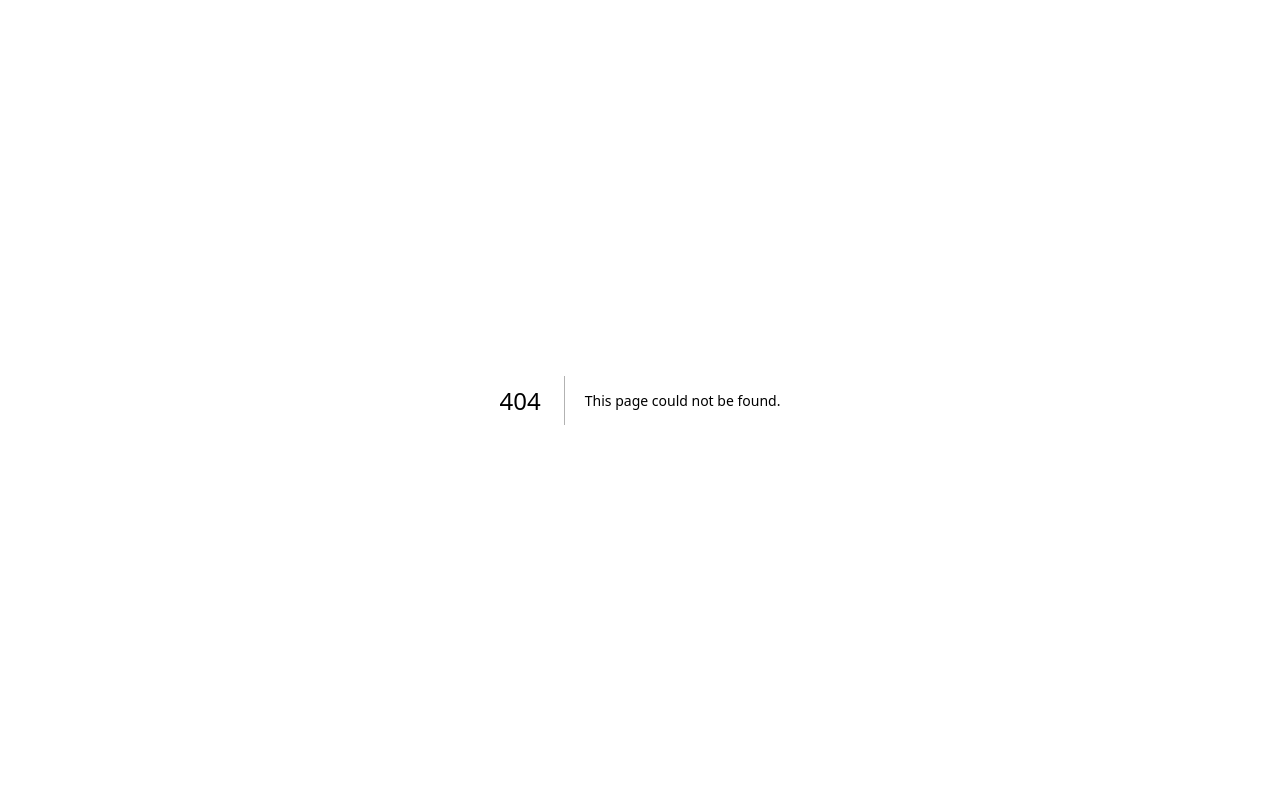
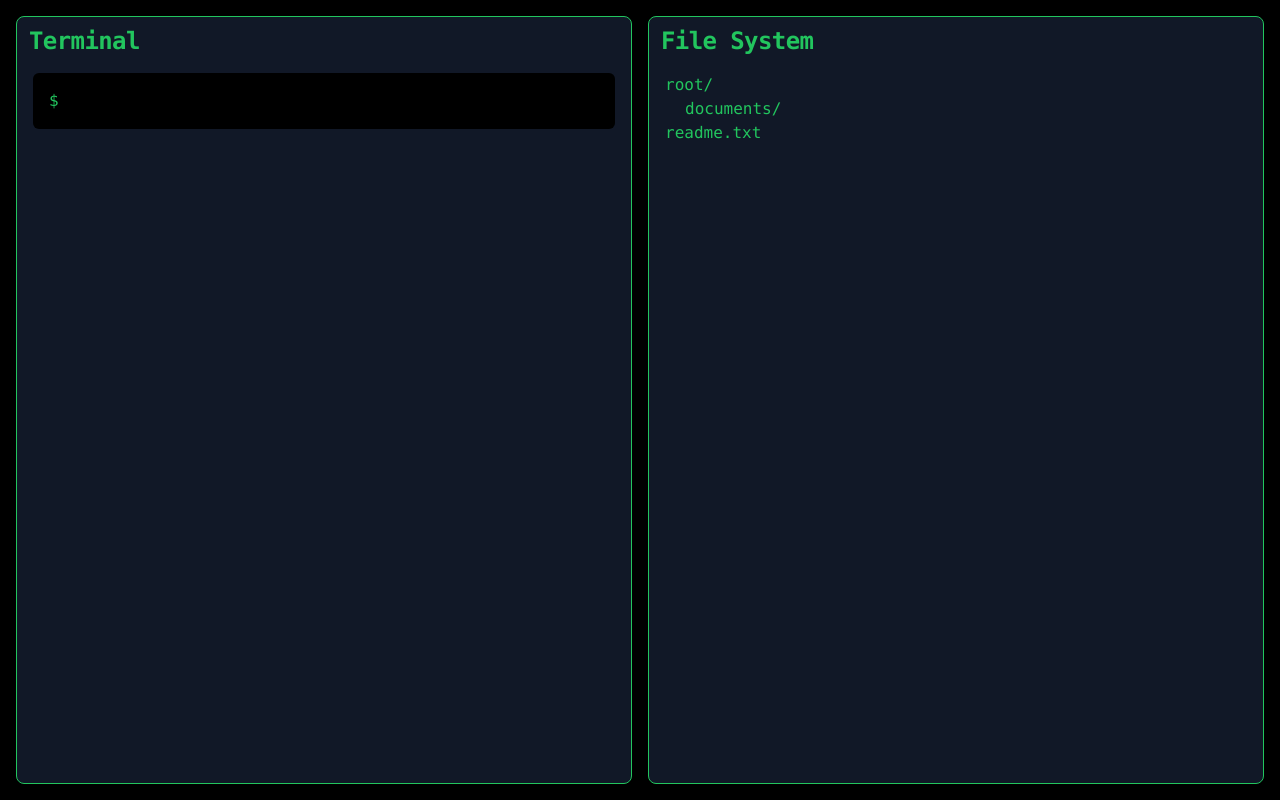
Before and after one commit to dreadnoughtB3/trpg-site-2, a Next.js app: page /hacknet in a window 1280 px wide. Before the commit this address had no page. Built offline with nearby package versions, Linux system fonts and the light colour scheme.

Commit message:
hacknet alt

```diff
--- /dev/null
+++ b/app/(normal)/hacknet/page.tsx
@@ -0,0 +1,11 @@
+"use client";
+
+import Desktop from '@/app/components/UI/Desktop';
+
+export default function Home() {
+  return (
+    <main className="min-h-screen bg-black text-green-500 font-mono">
+      <Desktop />
+    </main>
+  );
+}
--- /dev/null
+++ b/app/components/FileSystem.tsx
@@ -0,0 +1,46 @@
+import React, { useState } from 'react';
+
+interface File {
+  name: string;
+  content: string;
+}
+
+interface Directory {
+  name: string;
+  contents: (File | Directory)[];
+}
+
+const FileSystem: React.FC = () => {
+  const [fileSystem, setFileSystem] = useState<Directory>({
+    name: 'root',
+    contents: [
+      { name: 'documents', contents: [] },
+      { name: 'readme.txt', content: 'Welcome to Hacknet!' },
+    ],
+  });
+
+  const renderFileSystem = (dir: Directory, depth = 0) => {
+    return (
+      <div style={{ marginLeft: `${depth * 20}px` }}>
+        <div>{dir.name}/</div>
+        {dir.contents.map((item, index) => (
+          <div key={index}>
+            {isDirectory(item) ? (
+              renderFileSystem(item, depth + 1)
+            ) : (
+              <div>{item.name}</div>
+            )}
+          </div>
+        ))}
+      </div>
+    );
+  };
+
+  const isDirectory = (item: File | Directory): item is Directory => {
+    return 'contents' in item;
+  };
+
+  return <div className="text-green-500">{renderFileSystem(fileSystem)}</div>;
+};
+
+export default FileSystem;
--- /dev/null
+++ b/app/components/Mission.tsx
@@ -0,0 +1,22 @@
+import React from 'react';
+import { Mission } from '@/types';
+
+interface MissionProps {
+  mission: Mission;
+}
+
+const MissionComponent: React.FC<MissionProps> = ({ mission }) => {
+  return (
+    <div className="bg-gray-900 p-4 rounded-md">
+      <h2 className="text-xl font-bold mb-2">{mission.title}</h2>
+      <p className="mb-4">{mission.description}</p>
+      <ul className="list-disc list-inside">
+        {mission.objectives.map((objective, index) => (
+          <li key={index}>{objective}</li>
+        ))}
+      </ul>
+    </div>
+  );
+};
+
+export default MissionComponent;
--- /dev/null
+++ b/app/components/Node.tsx
@@ -0,0 +1,26 @@
+import React from 'react';
+import { Node } from '@/types';
+
+interface NodeProps {
+  node: Node;
+}
+
+const NodeComponent: React.FC<NodeProps> = ({ node }) => {
+  return (
+    <div className="bg-gray-800 p-4 rounded-md">
+      <h3 className="text-lg font-bold mb-2">{node.name}</h3>
+      <p>IP: {node.ip}</p>
+      <p>Security Level: {node.securityLevel}</p>
+      <div className="mt-2">
+        <h4 className="font-bold">Ports:</h4>
+        <ul>
+          {node.ports.map((port, index) => (
+            <li key={index}>{port}</li>
+          ))}
+        </ul>
+      </div>
+    </div>
+  );
+};
+
+export default NodeComponent;
--- /dev/null
+++ b/app/components/Terminal.tsx
@@ -0,0 +1,39 @@
+import React, { useState, useRef, useEffect } from 'react';
+import { executeCommand } from '@/lib/command';
+
+const Terminal: React.FC = () => {
+  const [history, setHistory] = useState<string[]>([]);
+  const [input, setInput] = useState('');
+  const inputRef = useRef<HTMLInputElement>(null);
+
+  useEffect(() => {
+    inputRef.current?.focus();
+  }, []);
+
+  const handleSubmit = (e: React.FormEvent) => {
+    e.preventDefault();
+    const output = executeCommand(input);
+    setHistory([...history, `$ ${input}`, output]);
+    setInput('');
+  };
+
+  return (
+    <div className="bg-black p-4 rounded-md overflow-auto h-full">
+      {history.map((line, i) => (
+        <div key={i}>{line}</div>
+      ))}
+      <form onSubmit={handleSubmit} className="flex">
+        <span>$&nbsp;</span>
+        <input
+          ref={inputRef}
+          type="text"
+          value={input}
+          onChange={(e) => setInput(e.target.value)}
+          className="bg-transparent flex-grow outline-none"
+        />
+      </form>
+    </div>
+  );
+};
+
+export default Terminal;
--- /dev/null
+++ b/app/components/UI/Desktop.tsx
@@ -0,0 +1,19 @@
+import React from 'react';
+import Window from './Window';
+import Terminal from '../Terminal';
+import FileSystem from '../FileSystem';
+
+const Desktop: React.FC = () => {
+  return (
+    <div className="grid grid-cols-2 gap-4 p-4 h-screen">
+      <Window title="Terminal">
+        <Terminal />
+      </Window>
+      <Window title="File System">
+        <FileSystem />
+      </Window>
+    </div>
+  );
+};
+
+export default Desktop;
--- /dev/null
+++ b/app/components/UI/Window.tsx
@@ -0,0 +1,20 @@
+import React, { ReactNode } from 'react';
+import { Card, CardContent, CardHeader, CardTitle } from '@/components/ui/card';
+
+interface WindowProps {
+  title: string;
+  children: ReactNode;
+}
+
+const Window: React.FC<WindowProps> = ({ title, children }) => {
+  return (
+    <Card className="bg-gray-900 border-green-500 text-green-500">
+      <CardHeader>
+        <CardTitle>{title}</CardTitle>
+      </CardHeader>
+      <CardContent>{children}</CardContent>
+    </Card>
+  );
+};
+
+export default Window;
--- /dev/null
+++ b/lib/command.ts
@@ -0,0 +1,28 @@
+export const executeCommand = (input: string): string => {
+    const [command, ...args] = input.split(' ');
+
+    switch (command.toLowerCase()) {
+      case 'help':
+        return `
+  Available commands:
+    help - Show this help message
+    ls - List files in current directory
+    cd - Change directory
+    cat - Display file contents
+    connect - Connect to a node
+    scan - Scan for available nodes
+        `;
+      case 'ls':
+        return 'File1.txt\nFile2.txt\nDirectory1';
+      case 'cd':
+        return args[0] ? `Changed directory to ${args[0]}` : 'Usage: cd <directory>';
+      case 'cat':
+        return args[0] ? `Contents of ${args[0]}:\nSample file content` : 'Usage: cat <filename>';
+      case 'connect':
+        return args[0] ? `Connected to ${args[0]}` : 'Usage: connect <ip>';
+      case 'scan':
+        return 'Scanning...\nFound nodes: 192.168.1.1, 10.0.0.1';
+      default:
+        return `Command not found: ${command}`;
+    }
+  };
--- /dev/null
+++ b/types/index.ts
@@ -0,0 +1,14 @@
+export interface Mission {
+    id: number;
+    title: string;
+    description: string;
+    objectives: string[];
+    }
+
+export interface Node {
+    id: number;
+    name: string;
+    ip: string;
+    securityLevel: number;
+    ports: number[];
+}
```
Also changed, not shown: lib/executables.ts (added, +19 -0 lines), lib/missions.ts (added, +25 -0 lines), lib/node.ts (added, +19 -0 lines).
